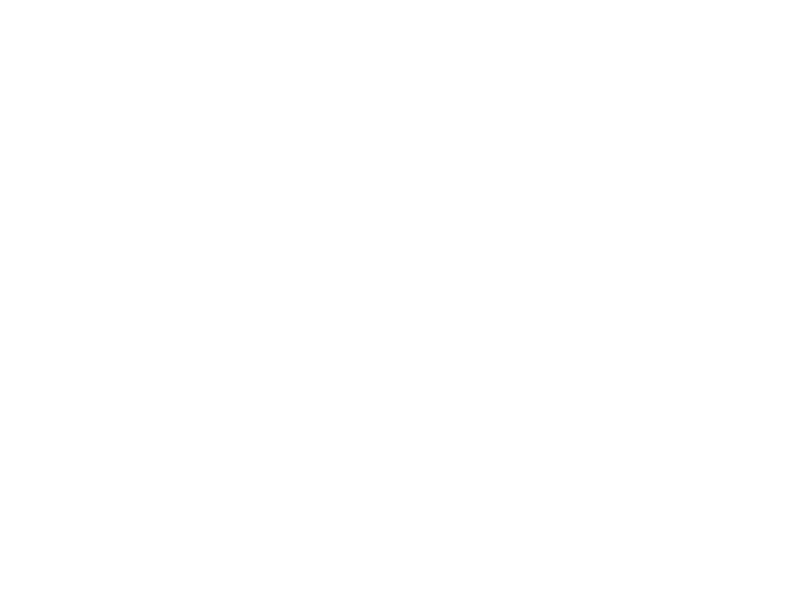
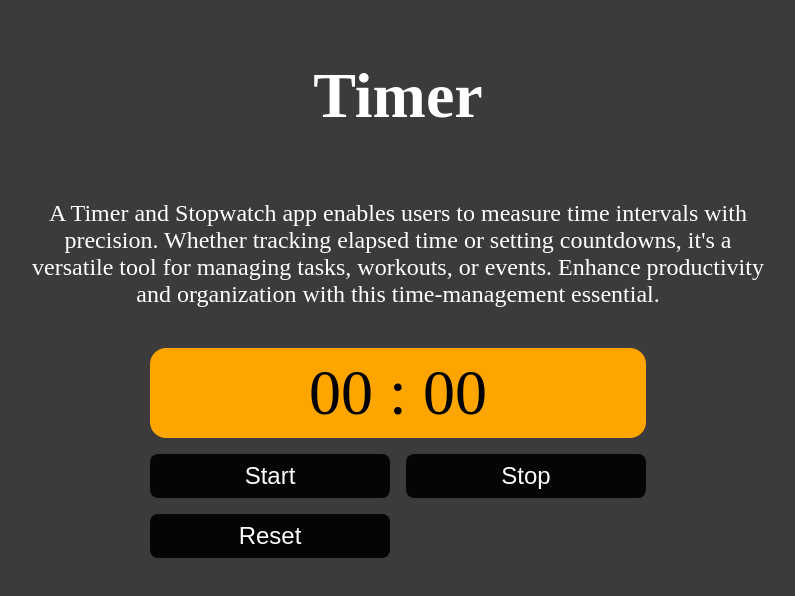
Before and after one commit to dineshEth/Javascript, a plain HTML site: page Stop-Watch/index.html in a window 1280 px wide. Shown: the whole page, without its empty margins (242-1037 px from the left). Drawn offline with Linux system fonts and the light colour scheme.

Commit message:
Timer done

```diff
--- a/Stop-Watch/index.html
+++ b/Stop-Watch/index.html
@@ -0,0 +1,84 @@
+<!DOCTYPE html>
+<html lang="en">
+<head>
+    <meta charset="UTF-8">
+    <meta name="viewport" content="width=device-width, initial-scale=1.0">
+    <title>Stop Watch - Timer</title>
+    <style>
+        body{
+            box-sizing: border-box;
+            color: #fff;
+            background-color: rgb(59, 59, 59);
+            width: 100vw;
+            margin: auto;
+            padding: 1rem;
+            display: flex;
+            flex-direction: column;
+            align-items: center;
+            text-align: center;
+        }
+        .header{
+            display: flex;
+            flex-direction: column;
+            width: 60%;
+            justify-content:start;
+            align-items: center;
+        }
+        .heading{
+                font-size: 4rem;
+            }
+        .description{
+                font-size: 1.5rem;
+            }
+
+        button{
+                text-align: center;
+                width: 15rem;
+                padding: .5rem;
+                font-size: 1.5rem;
+                text-transform: capitalize;
+                background: rgb(5, 5, 5);
+                border: none;
+                color: white;
+                border-radius: 8px;
+            }
+        .buttons{
+            display: grid;
+            grid-template-columns: 1fr 1fr;
+            /* grid-template-rows: 1fr 1fr 1fr; */
+            gap: 1rem;
+        }
+
+            .timer{
+                border-radius: 1rem;
+                margin: 1rem 0;
+                padding: .5rem 1rem;
+                background: orange;
+                text-align: center;
+                padding: .5rem;
+                font-size: 4rem;
+                color: black;
+            }
+
+    </style>
+</head>
+<body>
+    <div class="header">
+        <h1 class="heading">Timer</h1>
+        <p class="description">A Timer and Stopwatch app enables users to measure time intervals with precision. Whether tracking elapsed time or setting countdowns, it's a versatile tool for managing tasks, workouts, or events. Enhance productivity and organization with this time-management essential.</p>
+    </div>
+    <div class="container">
+        <div id="timer" class="timer">
+            <span id="min">00</span>
+            <span class="colon">:</span>
+            <span id="sec">00</span>
+        </div>
+        <div class="buttons">
+            <button id="start">Start</button>
+            <button id="stop">Stop</button>
+            <button id="reset">Reset</button>
+        </div>
+    </div>
+</body>
+<script src="./index.js"></script>
+</html>
--- a/Stop-Watch/index.js
+++ b/Stop-Watch/index.js
@@ -0,0 +1,45 @@
+const start = document.querySelector("#start")
+const stop = document.querySelector("#stop")
+const reset = document.querySelector("#reset")
+
+const min = document.querySelector("#min");
+const sec = document.querySelector("#sec");
+
+// let minutes = parseInt(min.innerHTML);
+// let seconds = parseInt(sec.innerHTML);
+
+
+function startTimer() {
+    if(parseInt(sec.innerHTML) < 59) {
+        let seconds = parseInt(sec.innerHTML);
+        if(seconds < 9){
+            sec.innerHTML = `0${parseInt(sec.innerHTML) + 1}`;
+        }
+        else{
+            sec.innerHTML = `${parseInt(sec.innerHTML) + 1}`;
+        }
+    }
+    else{
+        sec.innerHTML = 0;
+        let minutes = parseInt(min.innerHTML);
+        if(minutes < 9){
+            min.innerHTML = `0${parseInt(min.innerHTML) + 1}`;
+        }
+        else{
+            min.innerHTML = `${parseInt(min.innerHTML) + 1}`;
+        }
+    }
+}
+let interval;
+start.addEventListener('click',()=>{
+    interval = setInterval(startTimer,1000)
+})
+
+stop.addEventListener('click',()=>{
+    clearInterval(interval)
+})
+
+reset.addEventListener('click',()=>{
+    min.innerHTML = "00";
+    sec.innerHTML = "00";
+})
```
Also changed, not shown: Number-Guess/index.html (+1 -2 lines), Random-color-Generator/index.html (+2 -2 lines), index.html (+2 -2 lines), 1 other file.
